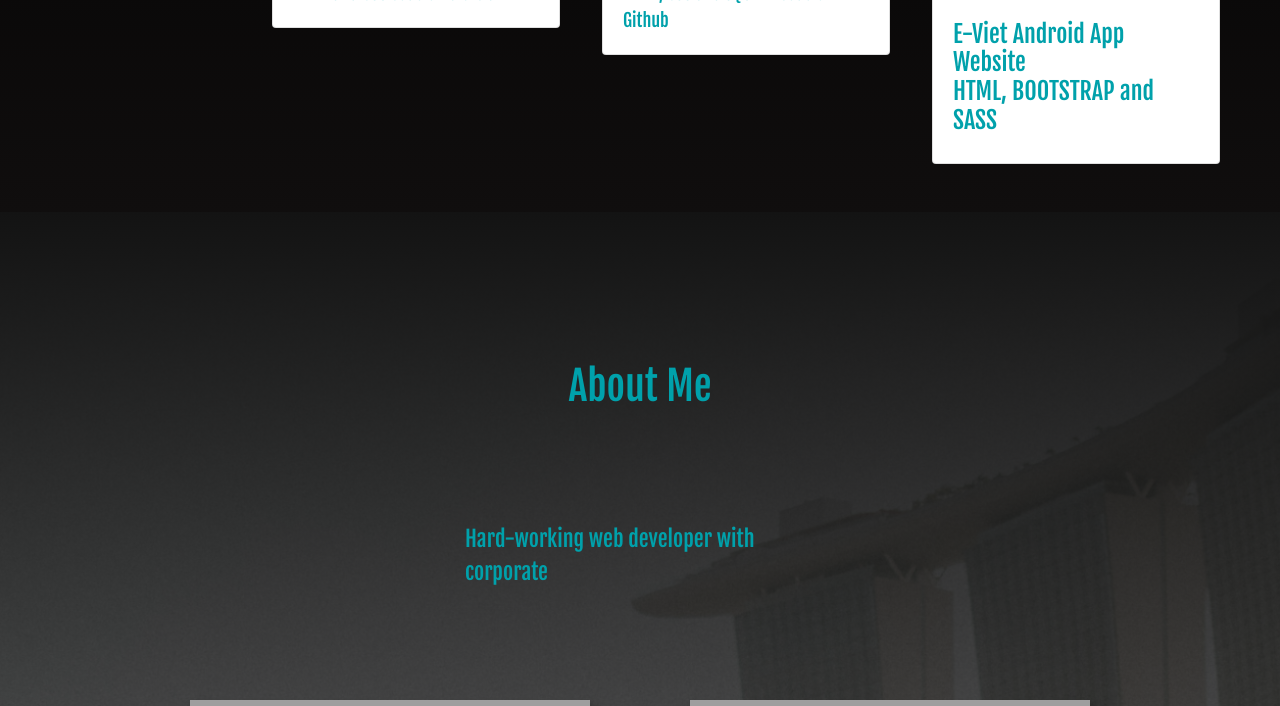
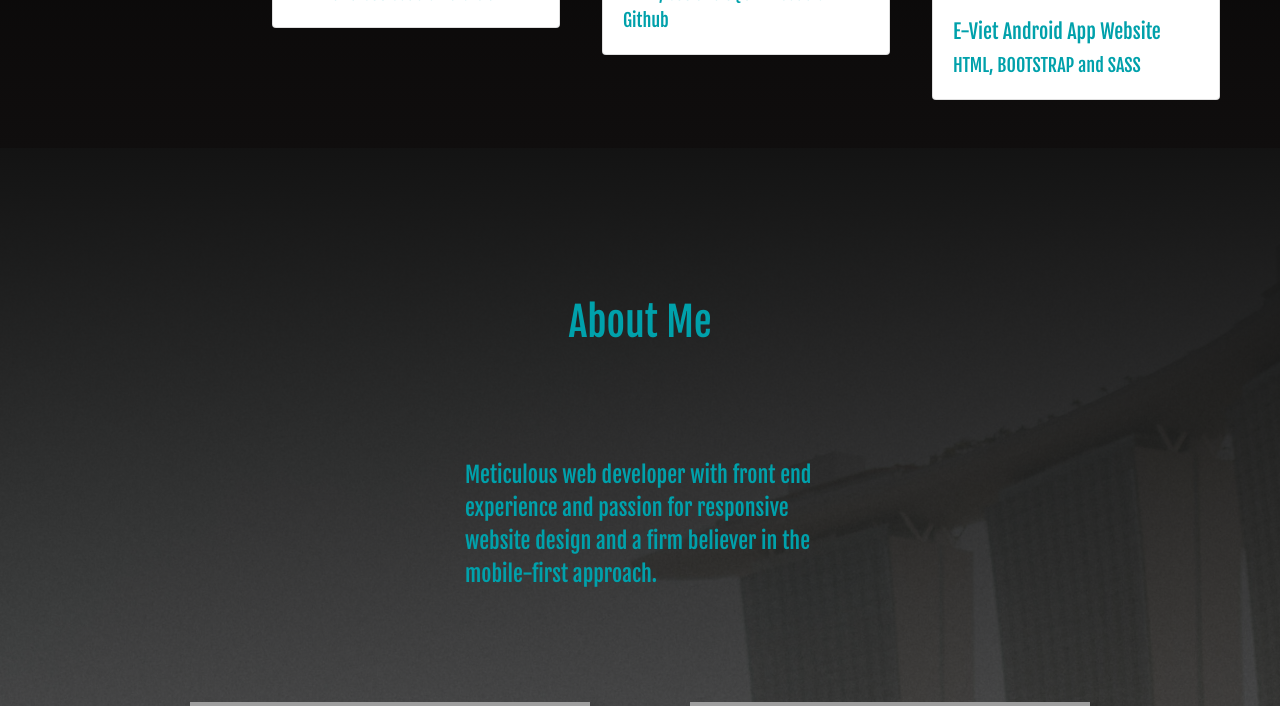
Before and after one commit to Ameer28/MyPortfolioWebsite, a PHP site: page / in a window 1280 px wide. Shown: the part 1251-1957 px from the top of the page. Run offline with PHP 8.4, Linux system fonts and the light colour scheme; grey boxes are pictures that could not be loaded.

Commit message:
Update About Me Section
Update About Me Section

```diff
--- a/index.php
+++ b/index.php
@@ -186,7 +186,7 @@ $msg = 'Please use a valid email';
                                     <img src="images/evieticon.png" class="card-img-top evietImg" alt="...">
                                 </a>
                                 <div class="card-body">
-                                <h4>E-Viet Android App Website</h>
+                                <h5>E-Viet Android App Website</h5>
                                     <p class="card-text">HTML, BOOTSTRAP and SASS</p>
                                 </div>
                             </div>
@@ -237,7 +237,7 @@ $msg = 'Please use a valid email';
 
                     <div class="col-lg-4">
                         <div class="myProfileDescription">
-                            <p>Hard-working web developer with corporate </p>
+                            <p>Meticulous web developer with front end experience and passion for responsive website design and a firm believer in the mobile-first approach.</p>
                         </div>
                     </div>
 
```
